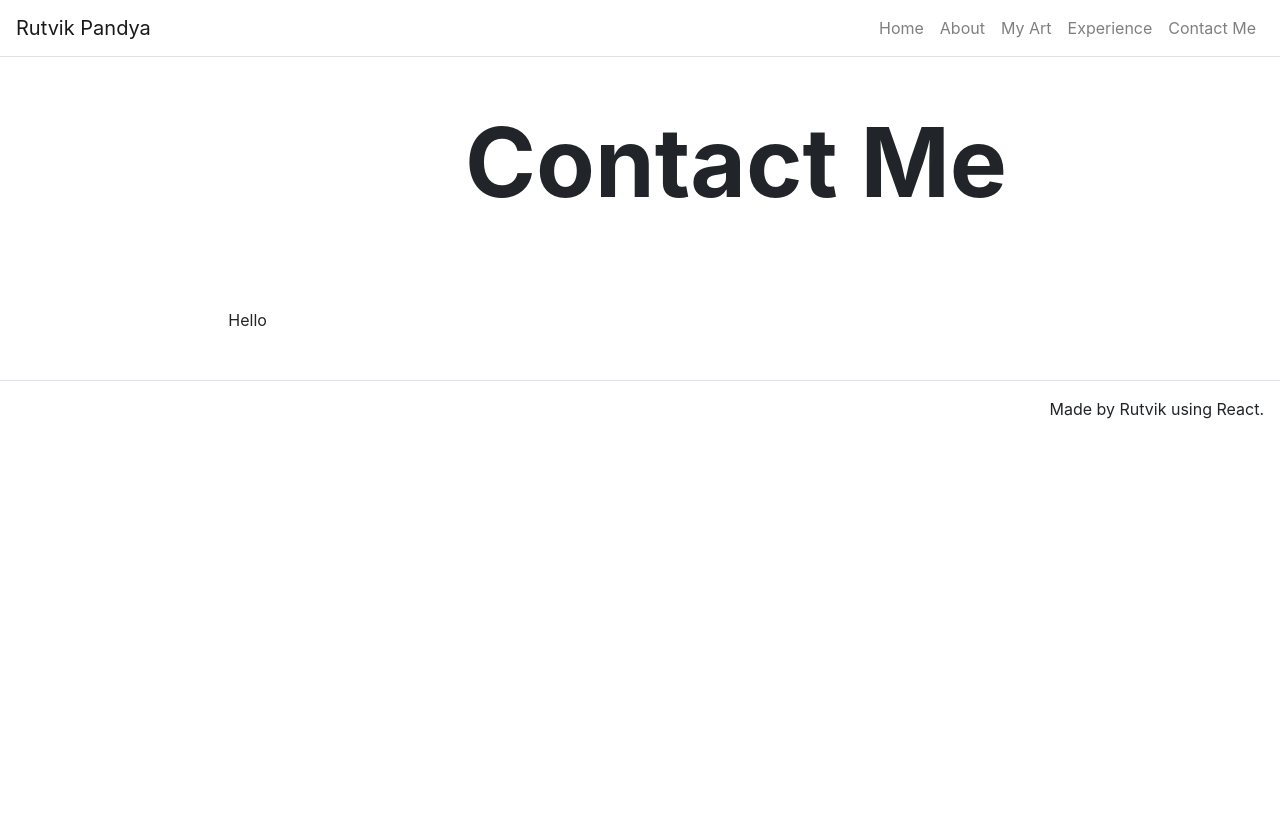
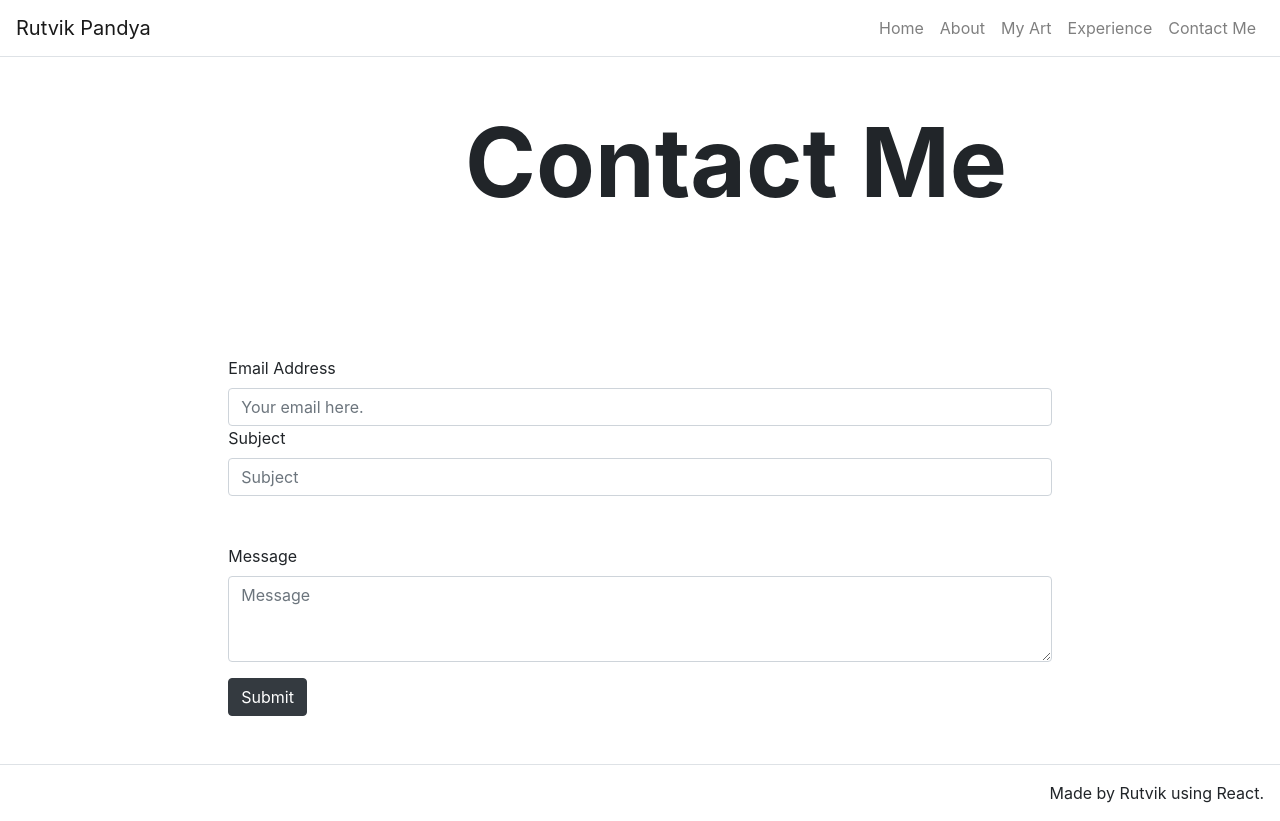
Before and after one commit to Rutvikp/my-app, a React (Create React App) app: page /contact in a window 1280 px wide. Before the commit the page ends 800 px from the top, so only its background shows below. Built offline with nearby package versions, Linux system fonts and the light colour scheme.

Commit message:
major update 3 (contact form, experience)

```diff
--- /dev/null
+++ b/src/components/ContactForm.js
@@ -0,0 +1,67 @@
+import React, { useState } from "react";
+import emailjs from "emailjs-com";
+import {Button, Container, Form, FormControl, FormGroup, FormLabel, Jumbotron, Modal} from "react-bootstrap";
+import Row from "react-bootstrap/Row";
+import Col from "react-bootstrap/Col";
+import '../index.css';
+import FadeIn from "./animations/FadeIn";
+
+function ContactForm(props){
+    function sendEmail(e){
+        e.preventDefault();
+        emailjs.sendForm('service_gzhb5uj', 'template_7vhlsjd', e.target, 'user_fDU55kSpP1o6o3Rv7ddp4')
+          .then((result) => {
+              console.log(result.text);
+              return(
+                  <Modal>
+                      <Modal.Header closeButton>
+                        <Modal.Title>Send Request</Modal.Title>
+                      </Modal.Header>
+                      <Modal.Body>
+                          Successfully sent!
+                      </Modal.Body>
+                  </Modal>
+              );
+          }, (error) => {
+              console.log(error.text);
+              return(
+                <Modal>
+                    <Modal.Header closeButton>
+                      <Modal.Title>Send Request</Modal.Title>
+                    </Modal.Header>
+                    <Modal.Body>
+                        Error: {error.text};
+                    </Modal.Body>
+                </Modal>
+              );
+          });
+          e.target.reset();
+    }
+
+
+
+        return(
+            <FadeIn>
+                <Form class="contact-form" onSubmit={sendEmail}>
+                    <FormGroup className="mt-5" controlId="headerInfo">
+                        <FormLabel>Email Address</FormLabel>
+                        <FormControl type="email" id="email" name="email" placeholder="Your email here." required/>
+                        <FormLabel>Subject</FormLabel>
+                        <FormControl type="subject" id="subject" name="subject" placeholder="Subject" required/>
+                    </FormGroup>
+
+                    <FormGroup className="mt-5" controlId="messageBody">
+                        <FormLabel>Message </FormLabel>
+                        <FormControl as="textarea" id="message" name="message" placeholder="Message" rows={3} required/>
+                    </FormGroup>
+
+                    <Button variant="dark" type="submit" value="Send">
+                        Submit
+                    </Button>
+
+                </Form>
+            </FadeIn>
+        );
+    }
+
+    export default ContactForm;
--- a/src/components/animations/css/Card.css
+++ b/src/components/animations/css/Card.css
@@ -7,11 +7,13 @@ img:hover{
     transition: opacity 0.5s;
     transform:
     scale(1.15);
+    cursor: pointer;
 }
 video:hover{
     opacity: 1;
     transition: opacity 0.5s;
     transform: scale(1.15);
+    cursor: pointer;
 }
 
 
--- a/src/index.css
+++ b/src/index.css
@@ -54,6 +54,7 @@ code {
   margin: 0px;
 }
 
+
 .black{
   background-color:whitesmoke;
 }
--- a/src/pages/ContactPage.js
+++ b/src/pages/ContactPage.js
@@ -3,7 +3,8 @@ import Hero from "../components/Hero";
 import Content from "../components/Content";
 import Footer from "../components/Footer";
 import Header from "../components/Header";
-import { Container } from "react-bootstrap";
+import { Container, Form } from "react-bootstrap";
+import ContactForm from "../components/ContactForm";
 
 function ContactPage(props){
 
@@ -15,8 +16,7 @@ function ContactPage(props){
                 <Header/>
                 <Hero title={props.title}/>
                 <Content>
-                    Hello
-
+                    <ContactForm></ContactForm>
                 </Content>
                 <Footer/>
             </Container>
--- a/src/pages/ExperiencePage.js
+++ b/src/pages/ExperiencePage.js
@@ -36,8 +36,8 @@ function ExperiencePage(props){
                     connects externally using a DB9 connecter, has micro-fit headers to allow further application and interaction with the MCU (STM32F405)
                     and a coin-cell battery holder that maintains the internal RTC when the module is powered off. This reduced the cost of the testing equipment
                     from $200USD(previously used Wilke CAN-Bus I/O Modules) to $25USD a piece. I also modified the presently used testing equipment to send messages
-                    at various baud rates, allowing for the testing capabilities of many different batteries. I also had the opportunity to work with LabVIEW and design
-                    a tool that can receieve and transmit CAN data to batteries allowing emplouees to monitor and test the batteries in a much faster and precise manner.
+                    at various baud rates, allowing for the testing capabilities on many different batteries. I also had the opportunity to work with LabVIEW and design
+                    a tool that can receive and transmit CAN data to batteries allowing employees to monitor and test the batteries in a much faster and precise manner.
                     The tool allowed for logging, error code identification, obtaining the V/I/T state of the battery as well as a search functionality for thousands of incoming messages.</h5>
                 <br></br>
                 <h2 className="display-5 font-weight-bolder"> Bendix Commercial Vehicle System LLC. </h2>
@@ -55,7 +55,9 @@ function ExperiencePage(props){
                 <br></br>
                 <h2 className="display-5 font-weight-bolder"> Yulio Technologies Inc.</h2>
                 <h4 > QA/Developer | Intern | April 2019 - August 2019 & September 2018 - December 8 </h4>
-                <h5 className="font-weight-lighter"> Hello </h5>
+                <h5 className="font-weight-lighter"> As my first internship, I was able to gain a lot of experience working at a company here. At Yulio I got experience using Django to creat charts that gathered
+                data on the website's activity based on thousand of active users, I added multiple features and fixed multiple bugs/issues found in the company's website. On the project side of things,
+                I prepared and ran multiple meetings as a bridge between marketing and developers to introduce new fatures and realeases from both sides </h5>
                 <br></br>
                 </FadeIn>
             </Content>
--- a/src/pages/HomePage.js
+++ b/src/pages/HomePage.js
@@ -6,7 +6,6 @@ import Footer from "../components/Footer";
 import Header from "../components/Header";
 import { Container } from "react-bootstrap";
 
-import creative from '../assets/images/creative.jpg'
 import hard_work from '../assets/images/hard_work.jpg';
 import street from '../assets/images/Clevelandstreet.jpg'
 import myself from '../assets/images/mewithmask.jpg';
@@ -22,15 +21,7 @@ function HomePage(props){
             <Hero title={props.title} subTitle={props.subTitle} text={props.text}/>
             <Carousel items={[
                 {
-                    id:0,
-                    title: 'Projects',
-                    subTitle: 'Check out my Projects!',
-                    imgSrc: creative,
-                    link: '/projects',
-                    selected: false
-                },
-                {
-                    id: 1,
+                    id: 0,
                     title: "Work Experience",
                     subTitle: 'Professional life',
                     imgSrc: hard_work,
@@ -39,7 +30,7 @@ function HomePage(props){
 
                 },
                 {
-                    id: 2,
+                    id: 1,
                     title: "My Art",
                     subTitle: "Check out my art!",
                     link: '/art',
@@ -49,7 +40,7 @@ function HomePage(props){
 
                 },
                 {
-                    id: 3,
+                    id: 2,
                     title: "About Me",
                     subTitle: "Get to know me!",
                     link: '/about',
```
Also changed, not shown: package.json (+8 -1 lines), 2 other files (tests, documents, lock files or other folders).
